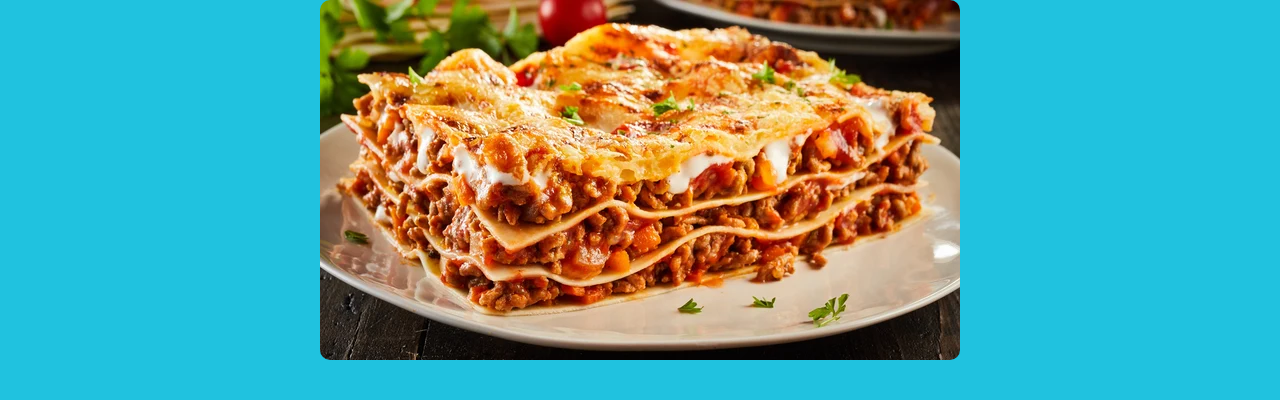
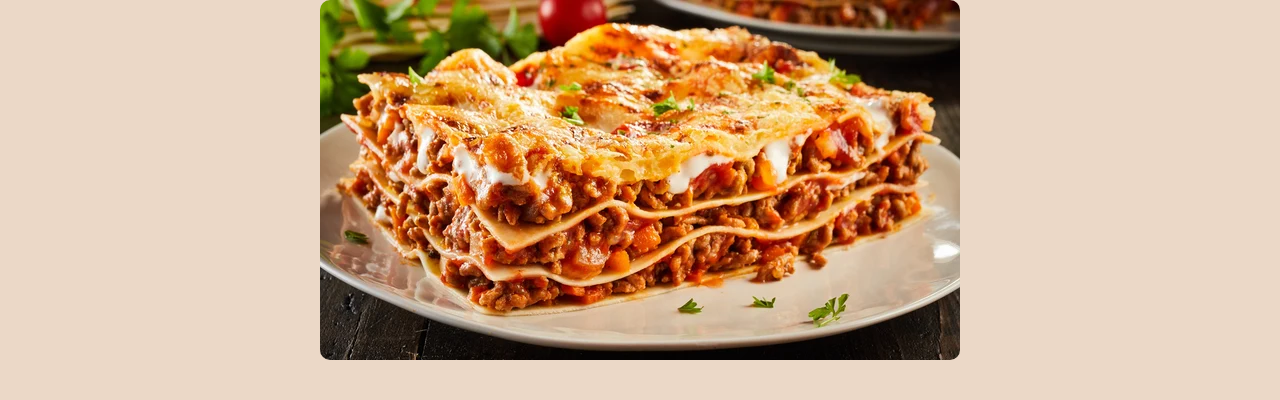
Before and after one commit to carllysilva-crypto/projeto-novo-03-08, a plain HTML site: page index.html in a window 1280 px wide. Shown: the top 400 px of the page. Drawn offline with Linux system fonts and the light colour scheme.

Commit message:
prontinho

```diff
--- a/style.css
+++ b/style.css
@@ -1,9 +1,9 @@
 /*Paleta suave com fundo claro e texturo */
 :root{
-    --cor-fundo:#20c2df;
-    --cor-cabecalho:#a8dcfa;
-    --cor-texto:hsl(0, 60%, 5%);
-    --cor-rodape: #2a8a91;
+    --cor-fundo:#ebd8c7;
+    --cor-cabecalho:#794f2e;
+    --cor-texto:hsl(24, 84%, 12%);
+    --cor-rodape: #644a22;
 }
 
 body {
```
